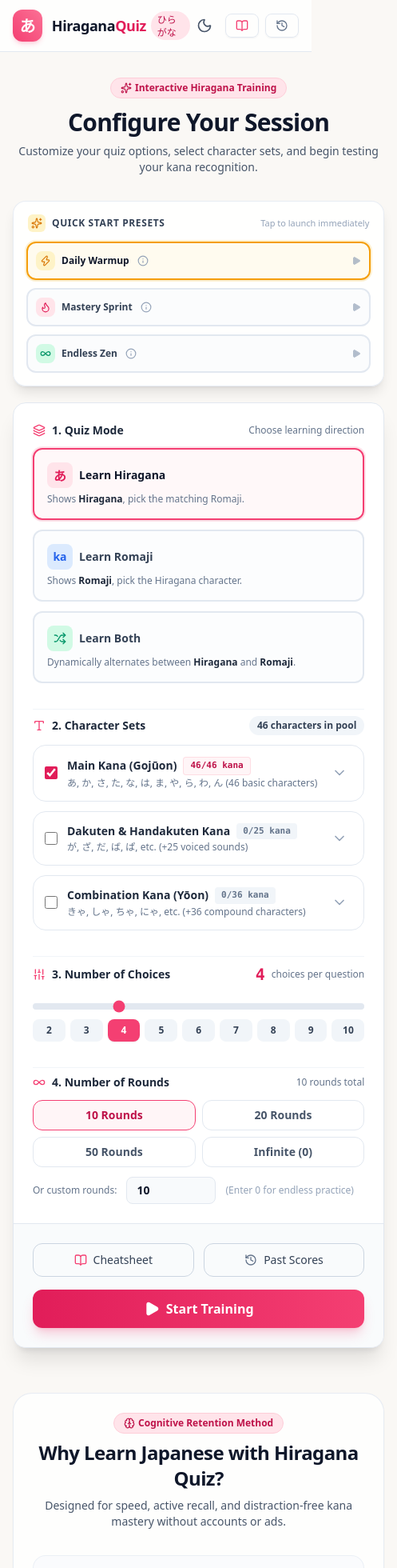
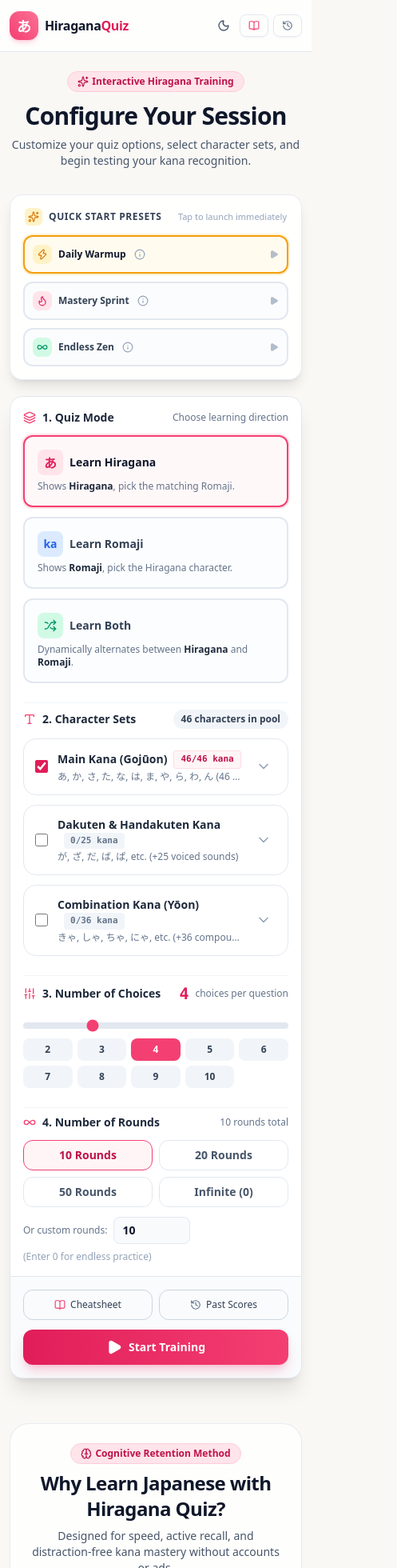
Before and after one commit to Baltair/hiragana-quizz, a React (Vite) app: page / in a window 390 px wide. Shown: the top 1960 px of the page at 80% size, 497 px wide, since content can reach past the window. Built offline with nearby package versions, Linux system fonts and the light colour scheme; a web font is replaced by a local one.

Commit message:
fix: resolve mobile width overflow and refine responsive layout

```diff
--- a/src/App.tsx
+++ b/src/App.tsx
@@ -326,7 +326,7 @@ export const App: React.FC = () => {
       />
 
       {/* Main Content View Switcher */}
-      <main className="flex-1 flex flex-col justify-center">
+      <main className="flex-1 flex flex-col justify-center w-full overflow-x-hidden">
         {screen === 'setup' && (
           <QuizSetup
             config={config}
--- a/src/components/Header.tsx
+++ b/src/components/Header.tsx
@@ -18,49 +18,49 @@ export const Header: React.FC<HeaderProps> = ({
 }) => {
   return (
     <header className="w-full bg-white/80 dark:bg-zen-900/80 backdrop-blur-md border-b border-zen-200 dark:border-zen-800 sticky top-0 z-30 transition-colors">
-      <div className="max-w-5xl mx-auto px-4 sm:px-6 h-16 flex items-center justify-between">
+      <div className="max-w-5xl mx-auto px-3 sm:px-6 h-16 flex items-center justify-between gap-2">
         {/* Brand */}
-        <div className="flex items-center space-x-3">
-          <div className="w-10 h-10 rounded-xl bg-gradient-to-tr from-sakura-500 to-sakura-400 text-white flex items-center justify-center font-japanese font-bold text-xl shadow-md shadow-sakura-500/20">
+        <div className="flex items-center space-x-2 sm:space-x-3 min-w-0">
+          <div className="w-9 h-9 sm:w-10 sm:h-10 rounded-xl bg-gradient-to-tr from-sakura-500 to-sakura-400 text-white flex items-center justify-center font-japanese font-bold text-lg sm:text-xl shadow-md shadow-sakura-500/20 shrink-0">
             あ
           </div>
-          <div>
+          <div className="min-w-0">
             <div className="flex items-center space-x-1.5">
-              <span className="font-extrabold text-lg sm:text-xl tracking-tight text-zen-900 dark:text-white">
+              <span className="font-extrabold text-base sm:text-xl tracking-tight text-zen-900 dark:text-white truncate">
                 Hiragana<span className="text-sakura-600 dark:text-sakura-400">Quiz</span>
               </span>
-              <span className="text-xs px-2 py-0.5 rounded-full bg-sakura-100 dark:bg-sakura-500/15 text-sakura-700 dark:text-sakura-300 font-japanese font-medium">
+              <span className="hidden min-[420px]:inline-block text-xs px-2 py-0.5 rounded-full bg-sakura-100 dark:bg-sakura-500/15 text-sakura-700 dark:text-sakura-300 font-japanese font-medium shrink-0">
                 ひらがな
               </span>
             </div>
-            <p className="text-xs text-zen-500 dark:text-zen-400 hidden sm:block">
+            <p className="text-xs text-zen-500 dark:text-zen-400 hidden sm:block truncate">
               Master Japanese Kana with interactive training
             </p>
           </div>
         </div>
 
         {/* Action Buttons */}
-        <div className="flex items-center space-x-2 sm:space-x-3">
+        <div className="flex items-center space-x-1.5 sm:space-x-3 shrink-0">
           {/* Theme toggle */}
           <button
             onClick={onToggleTheme}
             title={theme === 'dark' ? 'Switch to Light Mode' : 'Switch to Dark Mode'}
-            className="p-2 rounded-lg text-zen-600 dark:text-zen-300 hover:bg-zen-100 dark:hover:bg-zen-800 transition-colors focus:outline-none focus:ring-2 focus:ring-sakura-400"
+            className="p-1.5 sm:p-2 rounded-lg text-zen-600 dark:text-zen-300 hover:bg-zen-100 dark:hover:bg-zen-800 transition-colors focus:outline-none focus:ring-2 focus:ring-sakura-400"
             aria-label={theme === 'dark' ? 'Switch to Light Mode' : 'Switch to Dark Mode'}
           >
             {theme === 'dark' ? (
-              <Sun className="w-5 h-5 text-amber-400 hover:rotate-45 transition-transform" />
+              <Sun className="w-4 h-4 sm:w-5 sm:h-5 text-amber-400 hover:rotate-45 transition-transform" />
             ) : (
-              <Moon className="w-5 h-5 text-zen-600 hover:-rotate-12 transition-transform" />
+              <Moon className="w-4 h-4 sm:w-5 sm:h-5 text-zen-600 hover:-rotate-12 transition-transform" />
             )}
           </button>
 
           {/* Cheatsheet button */}
           <button
             onClick={onOpenCheatsheet}
-            className="flex items-center space-x-1.5 px-3 py-1.5 rounded-lg border border-zen-200 dark:border-zen-700 text-zen-700 dark:text-zen-200 hover:bg-zen-50 dark:hover:bg-zen-800 text-sm font-medium transition-all shadow-sm focus:outline-none focus:ring-2 focus:ring-sakura-400"
+            className="flex items-center space-x-1 sm:space-x-1.5 px-2.5 sm:px-3 py-1.5 rounded-lg border border-zen-200 dark:border-zen-700 text-zen-700 dark:text-zen-200 hover:bg-zen-50 dark:hover:bg-zen-800 text-xs sm:text-sm font-medium transition-all shadow-sm focus:outline-none focus:ring-2 focus:ring-sakura-400"
           >
-            <BookOpen className="w-4 h-4 text-sakura-500" />
+            <BookOpen className="w-3.5 h-3.5 sm:w-4 sm:h-4 text-sakura-500 shrink-0" />
             <span className="hidden sm:inline">Cheatsheet</span>
           </button>
 
@@ -68,13 +68,13 @@ export const Header: React.FC<HeaderProps> = ({
           <button
             onClick={onOpenHistory}
             disabled={isQuizActive}
-            className={`flex items-center space-x-1.5 px-3 py-1.5 rounded-lg border border-zen-200 dark:border-zen-700 text-zen-700 dark:text-zen-200 text-sm font-medium transition-all shadow-sm focus:outline-none focus:ring-2 focus:ring-sakura-400 ${
+            className={`flex items-center space-x-1 sm:space-x-1.5 px-2.5 sm:px-3 py-1.5 rounded-lg border border-zen-200 dark:border-zen-700 text-zen-700 dark:text-zen-200 text-xs sm:text-sm font-medium transition-all shadow-sm focus:outline-none focus:ring-2 focus:ring-sakura-400 ${
               isQuizActive
                 ? 'opacity-40 cursor-not-allowed'
                 : 'hover:bg-zen-50 dark:hover:bg-zen-800'
             }`}
           >
-            <History className="w-4 h-4 text-zen-500 dark:text-zen-400" />
+            <History className="w-3.5 h-3.5 sm:w-4 sm:h-4 text-zen-500 dark:text-zen-400 shrink-0" />
             <span className="hidden sm:inline">Scores History</span>
           </button>
         </div>
--- a/src/components/QuizSetup.tsx
+++ b/src/components/QuizSetup.tsx
@@ -369,7 +369,7 @@ export const QuizSetup: React.FC<QuizSetupProps> = ({
   };
 
   return (
-    <div className="max-w-3xl mx-auto px-4 py-8 sm:py-12 animate-fade-in">
+    <div className="max-w-3xl mx-auto px-3 sm:px-4 py-6 sm:py-12 animate-fade-in w-full">
       {/* Hero Header */}
       <div className="text-center mb-8">
         <span className="inline-flex items-center px-3 py-1 rounded-full text-xs font-semibold bg-sakura-100 dark:bg-sakura-500/15 text-sakura-700 dark:text-sakura-300 mb-3 border border-sakura-200 dark:border-sakura-500/30">
@@ -500,7 +500,7 @@ export const QuizSetup: React.FC<QuizSetupProps> = ({
       </div>
 
       <div className="bg-white dark:bg-zen-800/90 rounded-2xl shadow-xl border border-zen-200 dark:border-zen-700 overflow-hidden backdrop-blur-sm">
-        <div className="p-6 sm:p-8 space-y-8">
+        <div className="p-4 sm:p-6 md:p-8 space-y-6 sm:space-y-8">
           {/* 1. Quiz Mode Selection */}
           <div>
             <label className="block text-sm font-bold text-zen-800 dark:text-zen-200 mb-3 flex items-center justify-between">
@@ -654,13 +654,13 @@ export const QuizSetup: React.FC<QuizSetupProps> = ({
             />
 
             {/* Quick Choice Buttons */}
-            <div className="grid grid-cols-9 gap-1.5 sm:gap-2">
+            <div className="grid grid-cols-5 sm:grid-cols-9 gap-1.5 sm:gap-2">
               {[2, 3, 4, 5, 6, 7, 8, 9, 10].map((num) => (
                 <button
                   key={num}
                   type="button"
                   onClick={() => handleChoicesChange(num)}
-                  className={`py-1.5 rounded-lg text-xs sm:text-sm font-bold transition-all ${
+                  className={`py-1.5 sm:py-2 rounded-lg text-xs sm:text-sm font-bold transition-all ${
                     config.choicesCount === num
                       ? 'bg-sakura-500 text-white shadow-sm'
                       : 'bg-zen-100 dark:bg-zen-700/60 text-zen-700 dark:text-zen-300 hover:bg-zen-200 dark:hover:bg-zen-700'
@@ -707,7 +707,7 @@ export const QuizSetup: React.FC<QuizSetupProps> = ({
             </div>
 
             {/* Custom Rounds Input */}
-            <div className="flex items-center space-x-3">
+            <div className="flex flex-wrap items-center gap-2 sm:gap-3">
               <span className="text-xs text-zen-500 whitespace-nowrap">Or custom rounds:</span>
               <input
                 type="number"
@@ -715,7 +715,7 @@ export const QuizSetup: React.FC<QuizSetupProps> = ({
                 max="500"
                 value={config.rounds}
                 onChange={(e) => handleRoundsChange(parseInt(e.target.value || '0', 10))}
-                className="w-28 px-3 py-1.5 text-sm font-semibold text-zen-900 dark:text-white bg-zen-50 dark:bg-zen-700 border border-zen-200 dark:border-zen-600 rounded-lg focus:outline-none focus:ring-2 focus:ring-sakura-400"
+                className="w-24 sm:w-28 px-2.5 sm:px-3 py-1.5 text-sm font-semibold text-zen-900 dark:text-white bg-zen-50 dark:bg-zen-700 border border-zen-200 dark:border-zen-600 rounded-lg focus:outline-none focus:ring-2 focus:ring-sakura-400"
                 placeholder="0 = Infinite"
               />
               <span className="text-xs text-zen-400">
@@ -726,22 +726,22 @@ export const QuizSetup: React.FC<QuizSetupProps> = ({
         </div>
 
         {/* Start Button & Footer Quick Actions */}
-        <div className="p-6 sm:p-8 bg-zen-50/80 dark:bg-zen-800 border-t border-zen-200 dark:border-zen-700 flex flex-col sm:flex-row items-center justify-between gap-4">
-          <div className="flex items-center space-x-3 w-full sm:w-auto">
+        <div className="p-4 sm:p-6 md:p-8 bg-zen-50/80 dark:bg-zen-800 border-t border-zen-200 dark:border-zen-700 flex flex-col sm:flex-row items-center justify-between gap-3 sm:gap-4">
+          <div className="flex items-center space-x-2 sm:space-x-3 w-full sm:w-auto">
             <button
               type="button"
               onClick={onOpenCheatsheet}
-              className="flex-1 sm:flex-none flex items-center justify-center space-x-2 px-4 py-2.5 rounded-xl border border-zen-300 dark:border-zen-600 text-zen-700 dark:text-zen-200 hover:bg-white dark:hover:bg-zen-700 text-sm font-medium transition-colors"
+              className="flex-1 sm:flex-none flex items-center justify-center space-x-1.5 sm:space-x-2 px-3 sm:px-4 py-2.5 rounded-xl border border-zen-300 dark:border-zen-600 text-zen-700 dark:text-zen-200 hover:bg-white dark:hover:bg-zen-700 text-xs sm:text-sm font-medium transition-colors"
             >
-              <BookOpen className="w-4 h-4 text-sakura-500" />
+              <BookOpen className="w-3.5 h-3.5 sm:w-4 sm:h-4 text-sakura-500 shrink-0" />
               <span>Cheatsheet</span>
             </button>
             <button
               type="button"
               onClick={onOpenHistory}
-              className="flex-1 sm:flex-none flex items-center justify-center space-x-2 px-4 py-2.5 rounded-xl border border-zen-300 dark:border-zen-600 text-zen-700 dark:text-zen-200 hover:bg-white dark:hover:bg-zen-700 text-sm font-medium transition-colors"
+              className="flex-1 sm:flex-none flex items-center justify-center space-x-1.5 sm:space-x-2 px-3 sm:px-4 py-2.5 rounded-xl border border-zen-300 dark:border-zen-600 text-zen-700 dark:text-zen-200 hover:bg-white dark:hover:bg-zen-700 text-xs sm:text-sm font-medium transition-colors"
             >
-              <History className="w-4 h-4 text-zen-500" />
+              <History className="w-3.5 h-3.5 sm:w-4 sm:h-4 text-zen-500 shrink-0" />
               <span>Past Scores</span>
             </button>
           </div>
@@ -750,7 +750,7 @@ export const QuizSetup: React.FC<QuizSetupProps> = ({
             type="button"
             disabled={!isPoolValid}
             onClick={() => onStartQuiz()}
-            className={`w-full sm:w-auto flex items-center justify-center space-x-2 px-8 py-3 rounded-xl font-bold text-base transition-all ${
+            className={`w-full sm:w-auto flex items-center justify-center space-x-2 px-6 sm:px-8 py-3 rounded-xl font-bold text-sm sm:text-base transition-all ${
               isPoolValid
                 ? 'bg-gradient-to-r from-sakura-600 to-sakura-500 hover:from-sakura-700 hover:to-sakura-600 text-white shadow-lg shadow-sakura-500/25 hover:shadow-sakura-500/40 transform hover:-translate-y-0.5 active:translate-y-0 cursor-pointer focus:outline-none focus:ring-4 focus:ring-sakura-300'
                 : 'bg-zen-200 dark:bg-zen-700 text-zen-400 dark:text-zen-500 cursor-not-allowed opacity-60 shadow-none'
--- a/src/index.css
+++ b/src/index.css
@@ -3,6 +3,10 @@
 @tailwind utilities;
 
 @layer base {
+  html, body {
+    overflow-x: hidden;
+    max-width: 100vw;
+  }
   body {
     margin: 0;
     font-family: -apple-system, BlinkMacSystemFont, 'Segoe UI', Roboto, 'Helvetica Neue', Arial,
```
